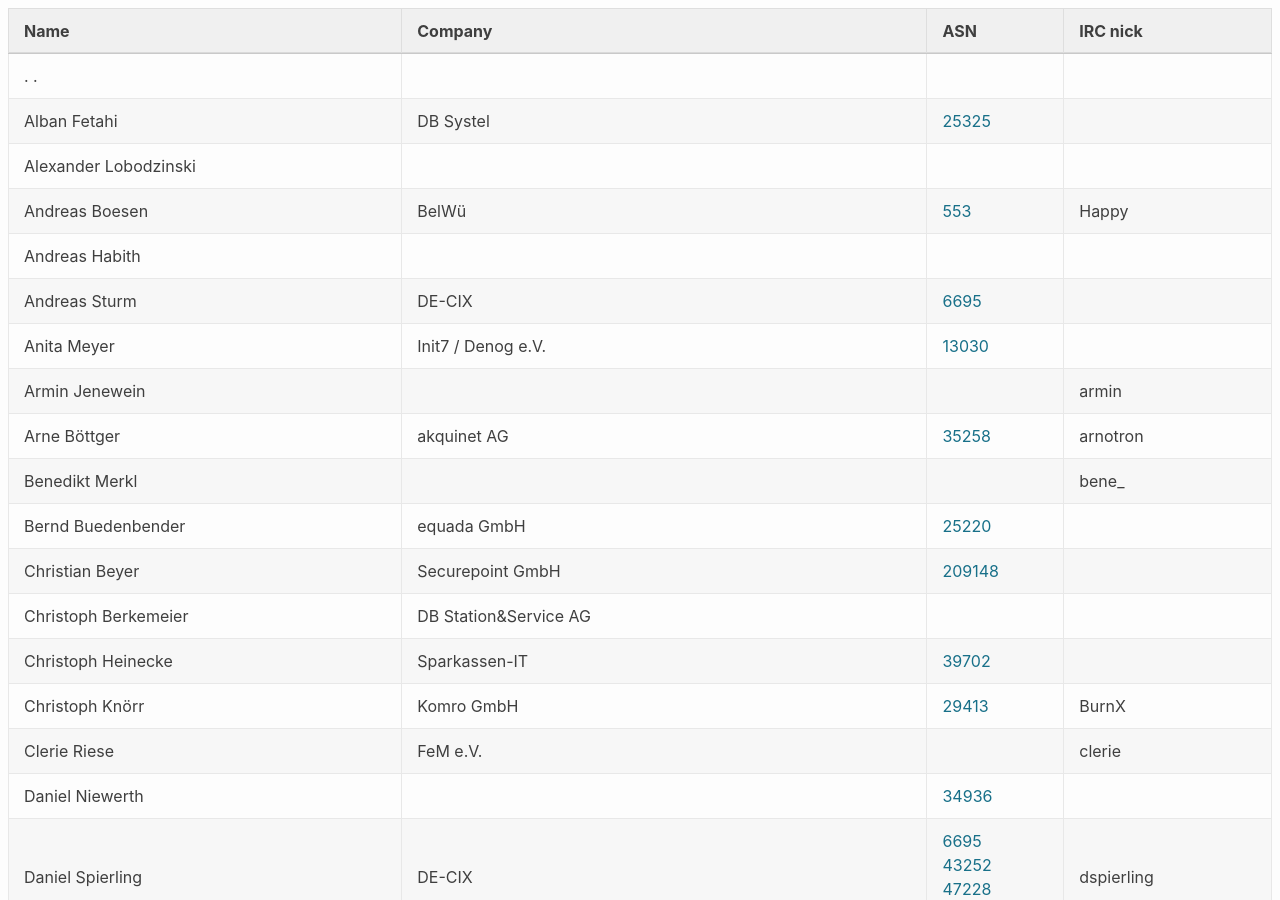
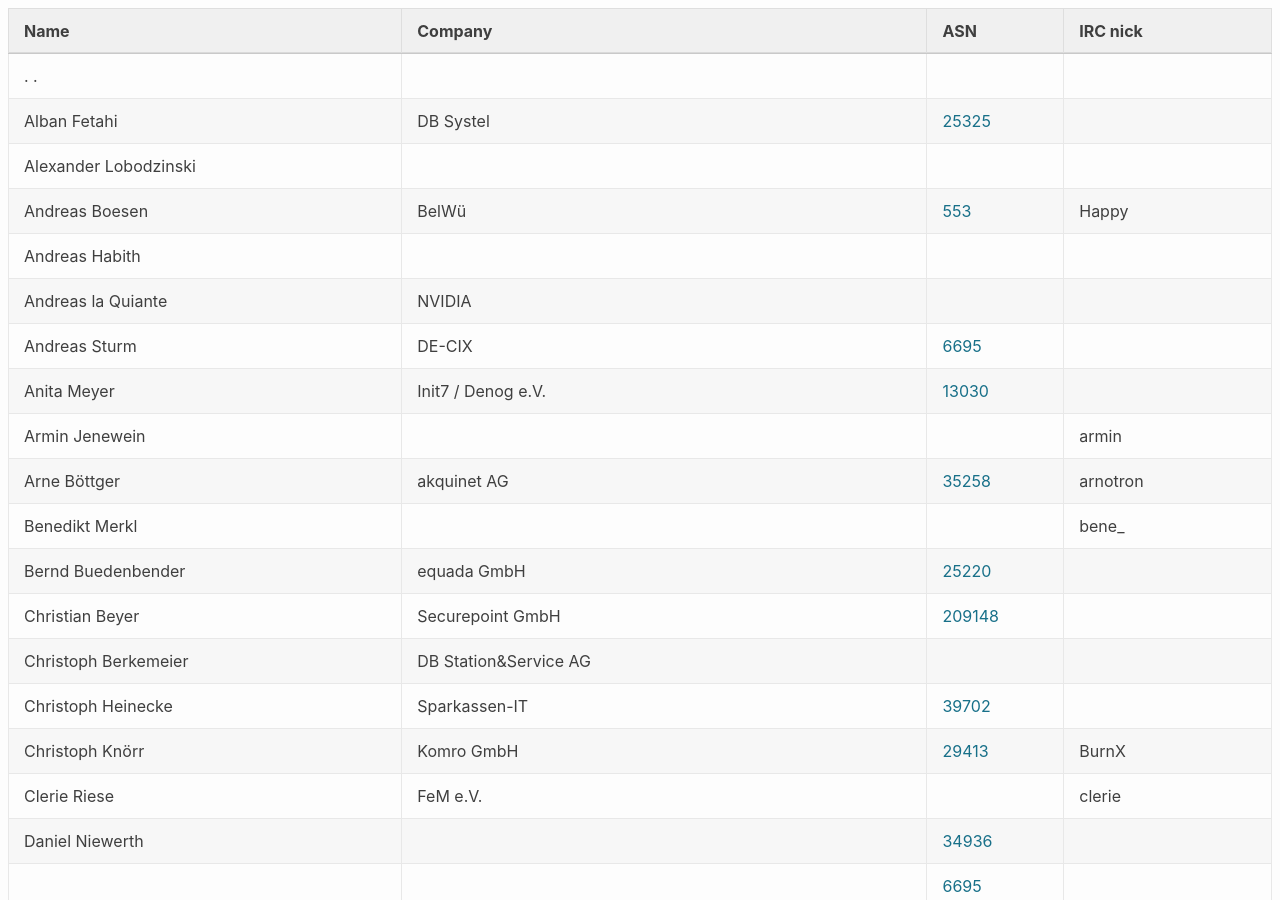
Before and after one commit to denog/pretix-attendeelist, a Jekyll site: the page built from denog2020.markdown, in a window 1280 px wide and 900 px high. Built offline with Jekyll 4.4.1, drawn with Linux system fonts in a browser that asks for light colours.

Commit message:
Latest data: Mon Jan 25 08:13:43 UTC 2021

```diff
--- a/_data/attendees_meetup2021-01.json
+++ b/_data/attendees_meetup2021-01.json
@@ -26,6 +26,12 @@
   {
     "name": "Andreas Habith",
     "company": null,
+    "irc": null,
+    "asn": null
+  },
+  {
+    "name": "Andreas la Quiante",
+    "company": "NVIDIA",
     "irc": null,
     "asn": null
   },
```
